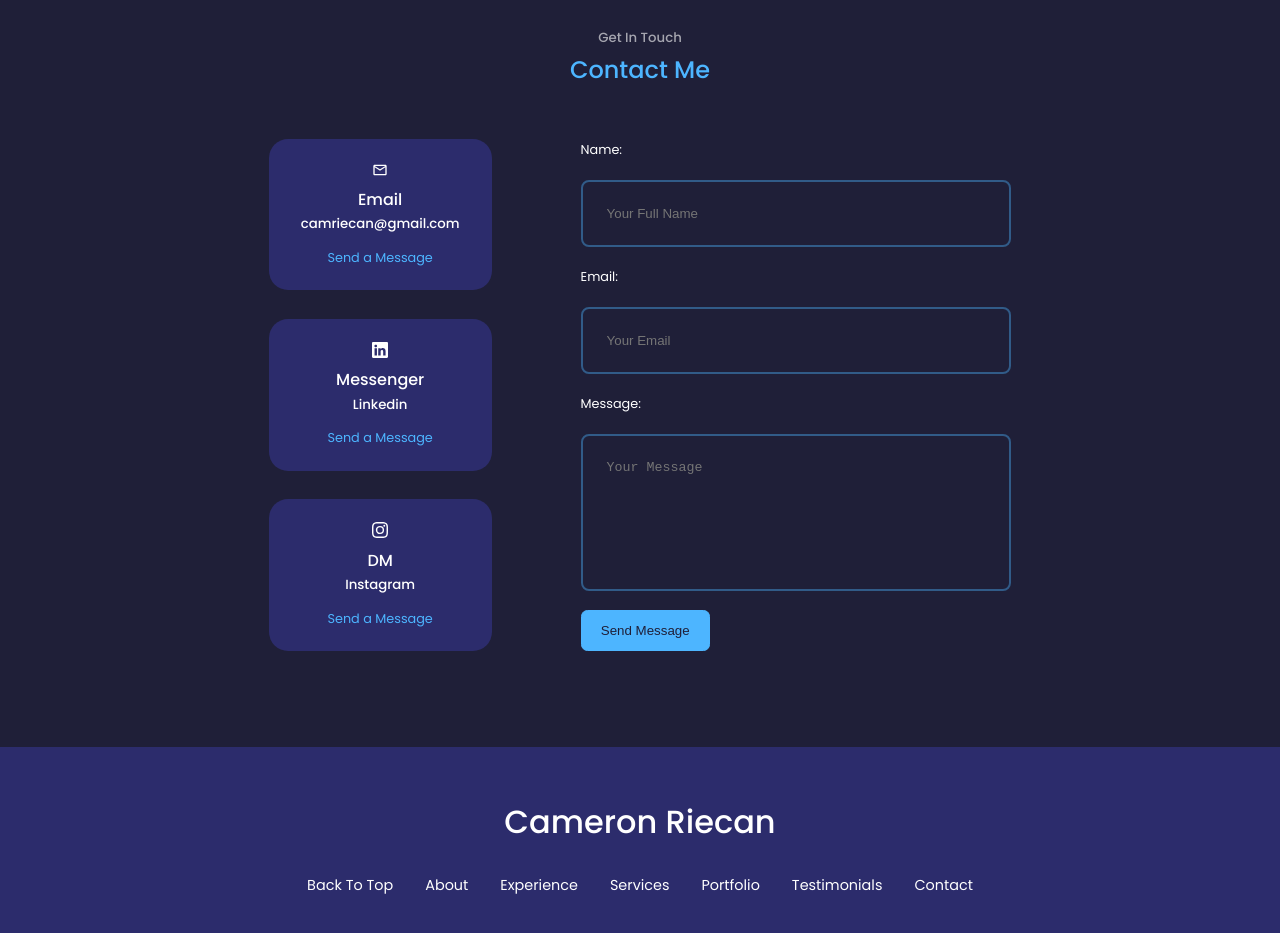
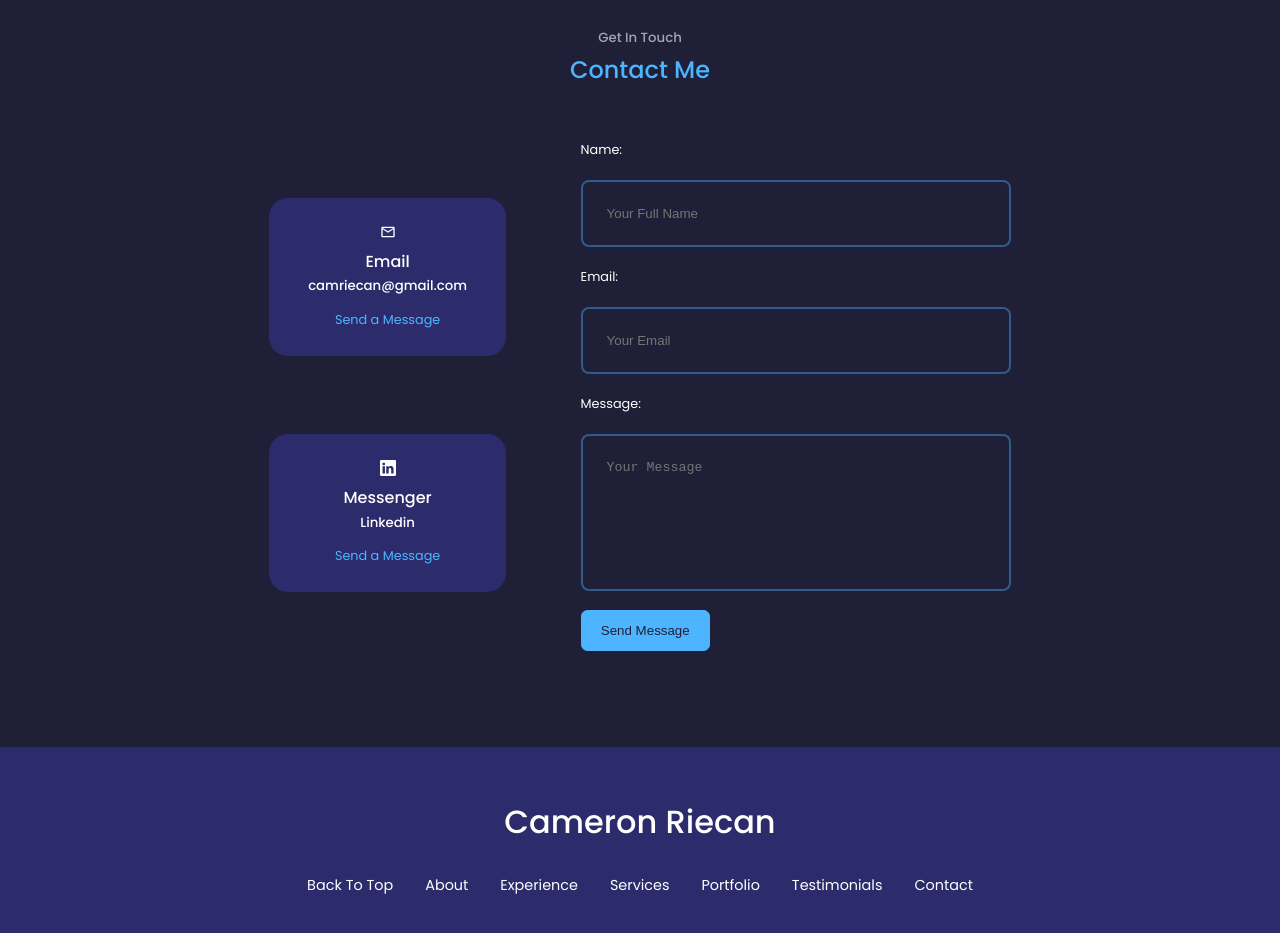
Before and after one commit to CameronRiecan/CameronRiecan.github.io, a React (Create React App) app: page / in a window 1280 px wide. Shown: the part 6900-7833 px from the top of the page. Built offline with nearby package versions, Linux system fonts and the light colour scheme.

Commit message:
remove instagarm dm from contacts, fix contact options cards that are 2 now instead of 3 for UI, fix UI when cards stack in columns with better ratio in div with form

```diff
--- a/src/components/contact/Contact.jsx
+++ b/src/components/contact/Contact.jsx
@@ -41,12 +41,6 @@ const Contact = () => {
             <h5>Linkedin</h5>
             <a href='https://www.linkedin.com/in/cameron-riecan' target='_blank' rel='noreferrer'>Send a Message</a>
           </article>
-          <article className='contact_option'>
-            <BsInstagram className='content_option-icon' aria-label='Instagram DM' />
-            <h4>DM</h4>
-            <h5>Instagram</h5>
-            <a href='https://ig.me/m/cameronriecan' target='_blank' rel='noreferrer'>Send a Message</a>
-          </article>
         </div>
         {/* End of Contact Options */}
 
--- a/src/components/contact/contact.css
+++ b/src/components/contact/contact.css
@@ -3,8 +3,8 @@
 .container.contact_container {
     width: 58%;
     display: grid;
-    grid-template-columns: 30% 58%;
-    gap: 12%;
+    grid-template-columns: 32% 58%;
+    gap: 10%;
 }
 
 .contact_options {
@@ -15,7 +15,7 @@
 
 .contact_option {
     background: var(--color-bg-variant);
-    padding: 1.2rem;
+    padding: 1.4rem;
     border-radius: 1.2rem;
     text-align: center;
     border: 1px solid transparent;
@@ -61,14 +61,15 @@ label {
 }
 
 .contact_options {
-    justify-content: space-between; /* make sure cards match height of form */
+    justify-content: space-evenly; /* make sure cards match height of form */
 }
 
 /* Media Queries (Medium Devices) */
 @media screen and (max-width: 1024px) {
     .container.contact_container {
         grid-template-columns: 1fr;
-        gap: 2rem;
+        grid-template-rows: 30% 58%;
+        gap: 12%;
     }
 }
 
```
